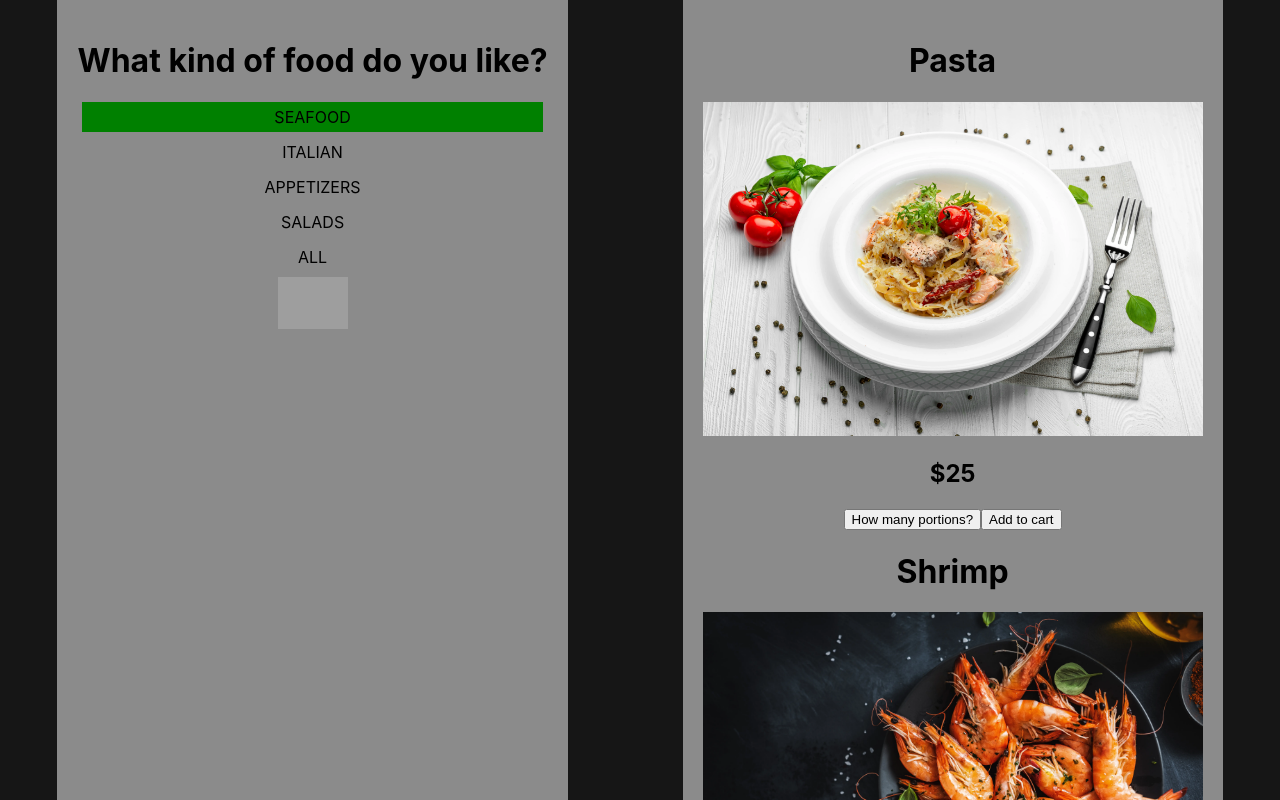
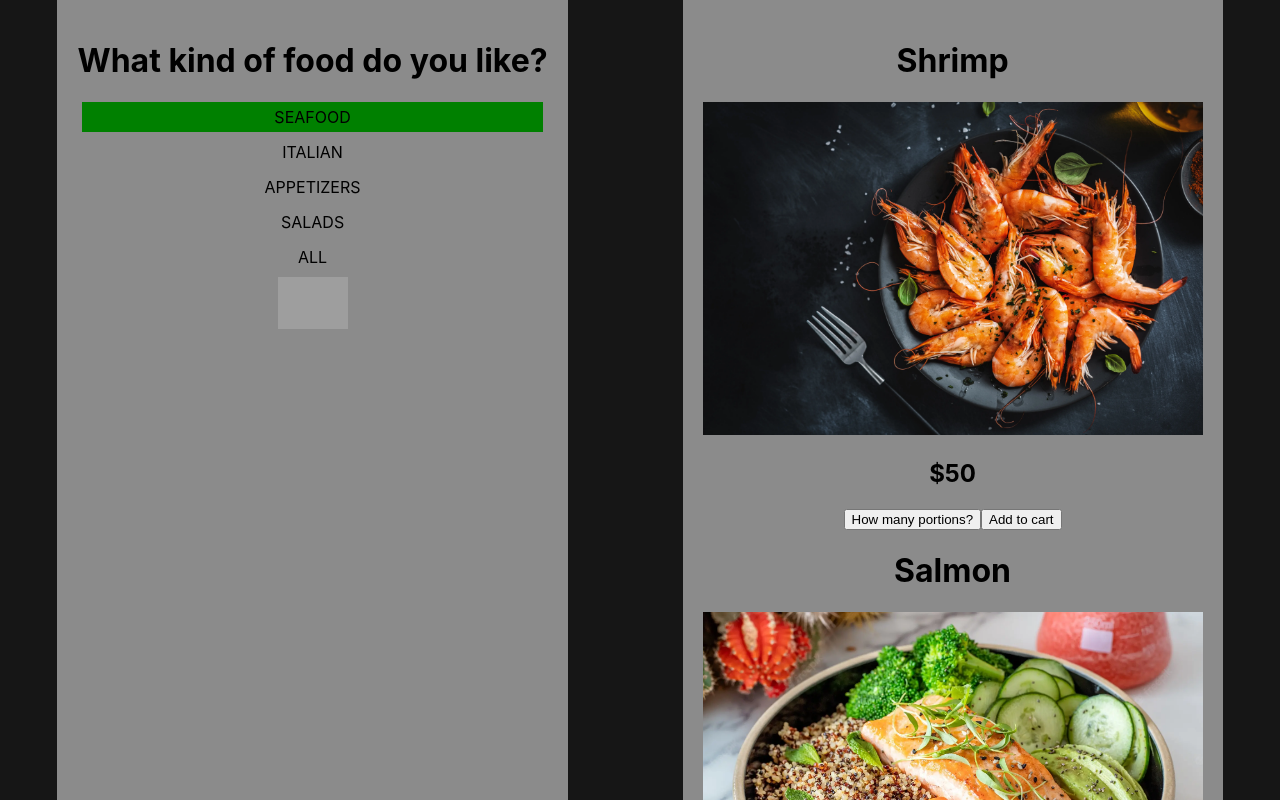
Before and after one commit to krasowski-alina/order-food, a React (Create React App) app: page / in a window 1280 px wide. Shown: the top 800 px of the page. Built offline with nearby package versions, Linux system fonts and the light colour scheme; grey boxes are pictures that could not be loaded.

Commit message:
implemented filter function for food categories

```diff
--- a/src/Components/DishesComponent/Dishes.js
+++ b/src/Components/DishesComponent/Dishes.js
@@ -1,10 +1,18 @@
 import dataDishes from "../../data/dataDishes";
+import { filterCategory } from "../../redux/dishesSlice";
+import { useSelector } from "react-redux";
+import { getSelectedCategory } from "../../redux/dishesSlice";
 import Dish from "./Dish";
 
 const Dishes = ()=> {
+    const selectedCategory = useSelector(getSelectedCategory)
     return(
         <div>
-        {dataDishes.map((dish => {
+        {dataDishes
+        .filter(dish => {
+            return selectedCategory === dish.category
+        })
+        .map((dish => {
         return (
             <Dish dish={dish}
             key = {dish.id}/>
--- a/src/Components/Filter/Filter.js
+++ b/src/Components/Filter/Filter.js
@@ -1,12 +1,16 @@
-import { useSelector } from "react-redux";
-import { getSelectedCategory } from "../../redux/dishesSlice";
+import { useDispatch, useSelector } from "react-redux";
+import { filterCategory, getSelectedCategory } from "../../redux/dishesSlice";
 
 const Filter = ({category}) => {
-
+    const dispatch = useDispatch()
     const selectedCategory = useSelector(getSelectedCategory)
     return(
         <div>
-            <p className = { selectedCategory === category ? 'categoryBtnSelected': 'categoryBtn'}>{category}</p>
+            <p onClick={()=> dispatch(filterCategory(category))}
+                className = { selectedCategory === category ?
+                'categoryBtnSelected':
+                'categoryBtn'}>
+                    {category}</p>
         </div>
     )
 }
--- a/src/redux/dishesSlice.js
+++ b/src/redux/dishesSlice.js
@@ -6,9 +6,12 @@ export const dishesSlice = createSlice ({
         selectedCategory: "SEAFOOD"
     },
     reducers: {
-
+        filterCategory: (state, action) => {
+            state.selectedCategory = action.payload
+        }
     }
 })
 
 export const getSelectedCategory = state => state.dishes.selectedCategory
+export const { filterCategory } = dishesSlice.actions
 export default dishesSlice.reducer
```
